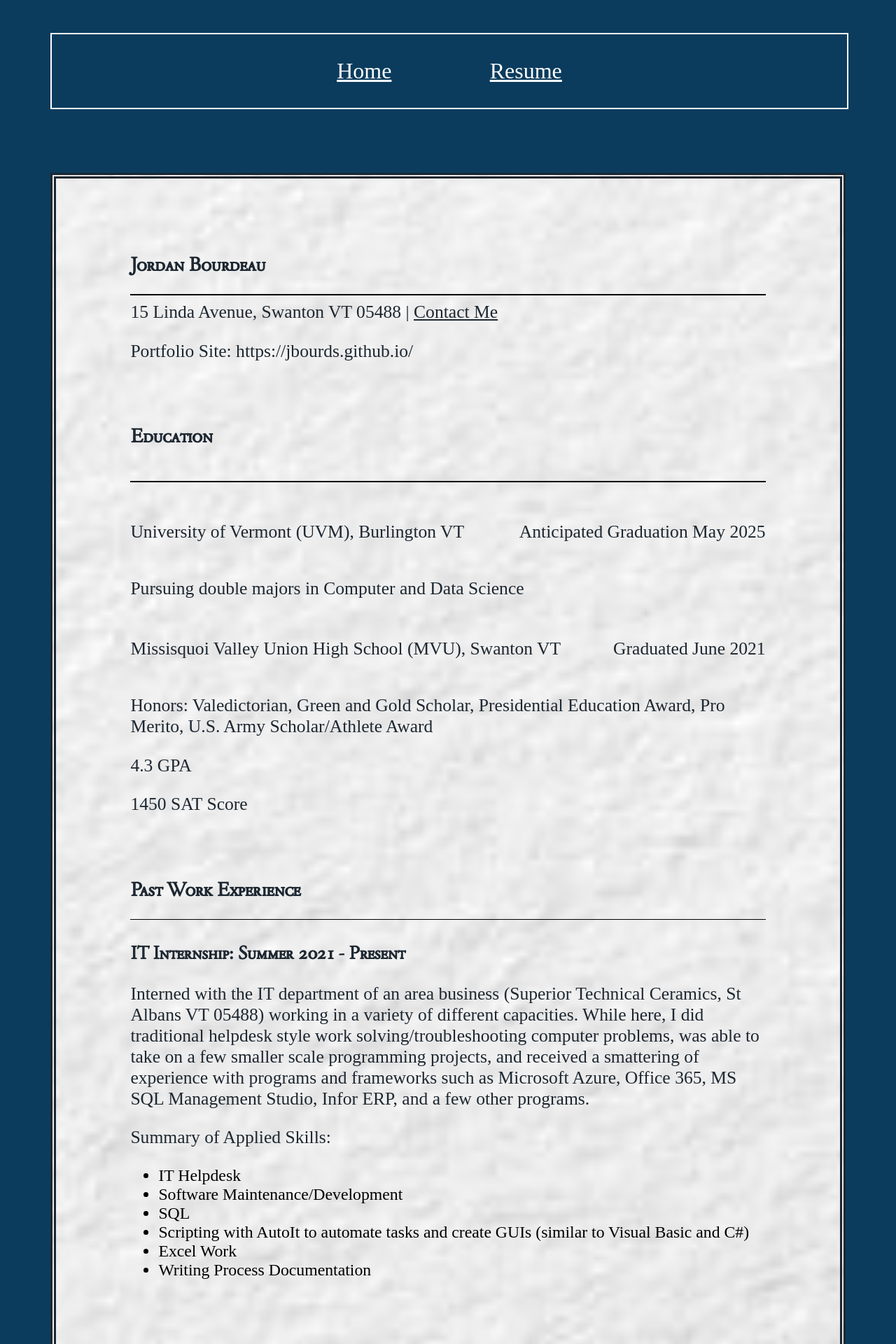
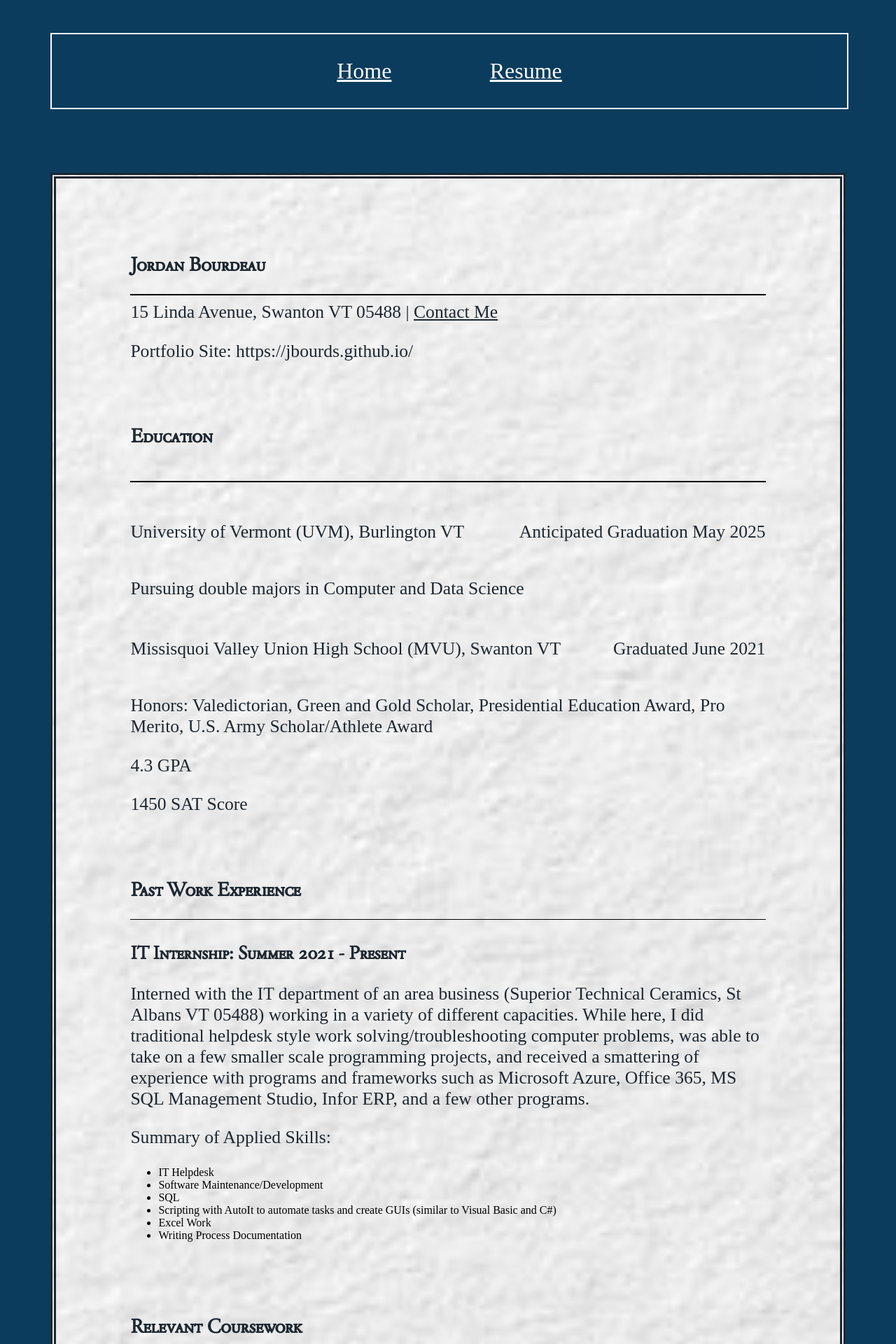
Before and after one commit to JBourds/jbourds.github.io, a PHP site: page /resume.html in a window 1280 px wide. Shown: the part 555-2475 px from the top of the page at 70% size. Run offline with PHP 8.4, Linux system fonts and the light colour scheme.

Commit message:
Changed CSS a little

```diff
--- a/css/resume_styles.css
+++ b/css/resume_styles.css
@@ -27,11 +27,7 @@ p, a {
     font-size: 1.6em;
 }
 
-ol, ul {
-    font-size: 1.1em;
-}
-
-ul li {
+.classes ul {
     font-size: 1.35em;
 }
 
```
